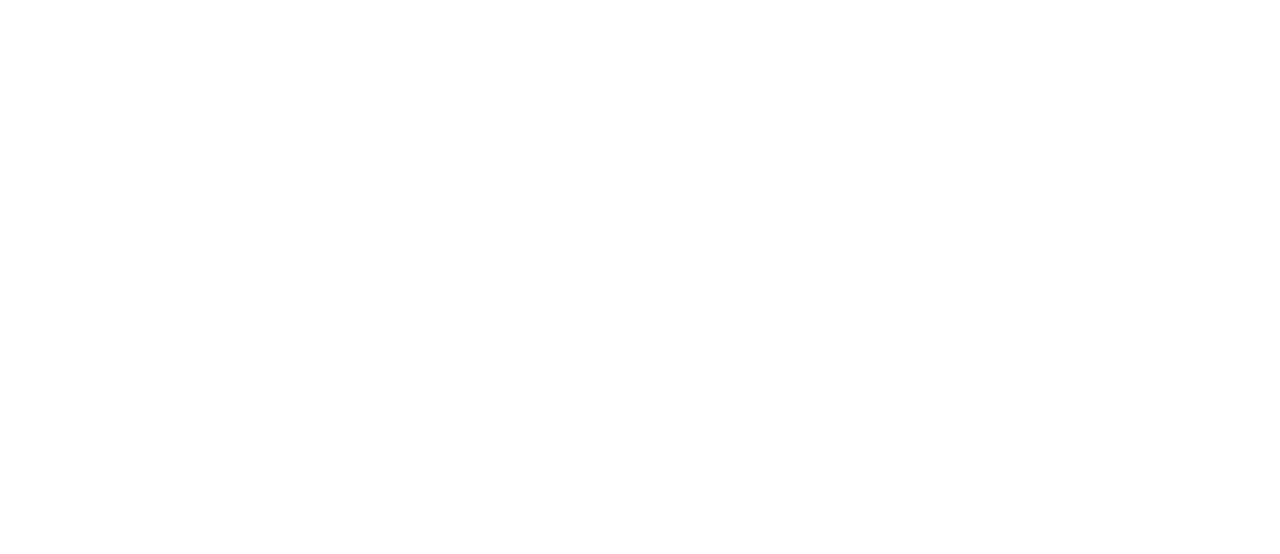
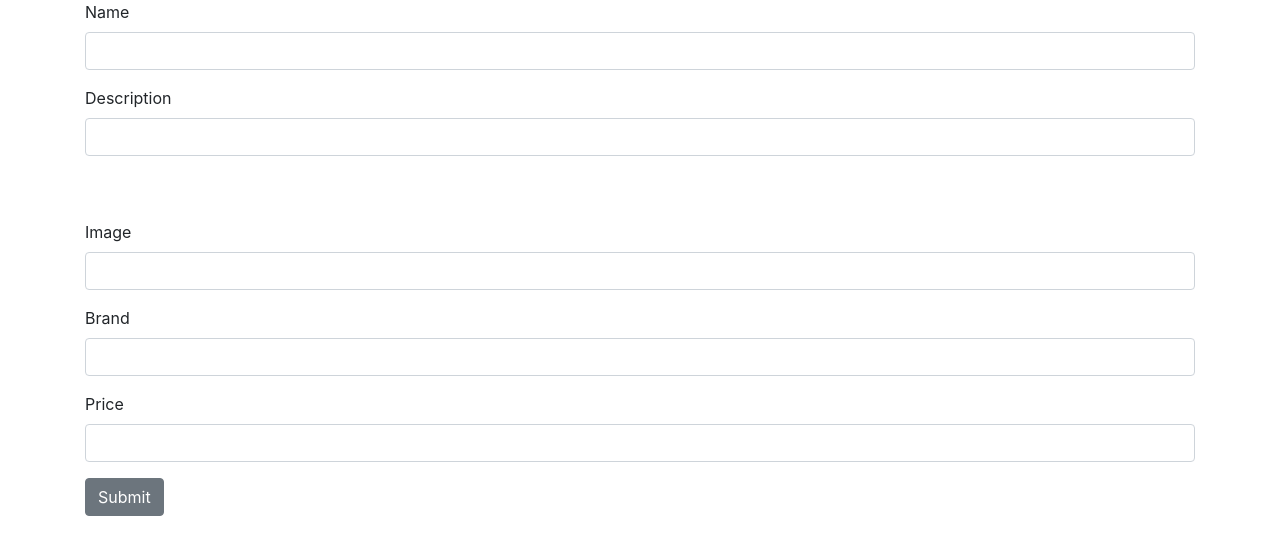
Before and after one commit to ismailturgul/FS-MAY21-M3D8, a plain HTML site: page index.html in a window 1280 px wide. Drawn offline with nearby package versions, Linux system fonts and the light colour scheme.

Commit message:
Homework
Got the information about  Product and added HTML

```diff
--- a/index.html
+++ b/index.html
@@ -19,11 +19,34 @@
     <title>Hello, world!</title>
   </head>
   <body>
+    <div class="container">
+        <div class="form-group">
+          <label for="formGroupExampleInput">Name</label>
+          <input type="text" class="form-control" id="name" />
+        </div>
+      <div class="form-group">
+        <label for="formGroupExampleInput">Description</label>
+        <input type="text" size="100" class="form-control" id="description" /> <br> <br>
+      </div>
+      <div class="form-group">
+        <label for="formGroupExampleInput">Image</label>
+        <input src="" class="form-control" id="imageurl" />
+      </div>
+      <div class="form-group">
+        <label for="formGroupExampleInput">Brand</label>
+        <input type="text" class="form-control" id="brand" />
+      </div>
+      <div class="form-group">
+        <label for="formGroupExampleInput">Price</label>
+        <input type="text" class="form-control" id="price" />
+      </div>
+      <button type="submit" class="btn btn-secondary">Submit</button>
+    </div>
     <script>
 
 
 
-         const getData = async (events) => {
+         const getProduct = async (events) => {
         const url = "https://striveschool-api.herokuapp.com/api/product/";
         const myEvent = {
           name: "app test 1",
@@ -37,7 +60,7 @@
         try {
           const response = await fetch(url, {
             method: "POST",
-            body: JSON.stringify(myObject),
+            body: JSON.stringify(myEvent),
             headers: {
              "Authorization": "Bearer eyJhbGciOiJIUzI1NiIsInR5cCI6IkpXVCJ9.eyJfaWQiOiI2MGRjNjNmYmIzNTgxNzAwMTVjMjI3MGYiLCJpYXQiOjE2MjUwNTYzOTUsImV4cCI6MTYyNjI2NTk5NX0.HBZLYu70myKI9gN2Ws8VhyMOG_0WgZDtB77ZMnhoS2M",
               "Content-Type": "application/json",
@@ -57,6 +80,8 @@
       const displayEvents = (events) => {
         const ul = document.getElementById("currentEvents");
       };
+
+
     </script>
     <script
       src="https://code.jquery.com/jquery-3.5.1.slim.min.js"
```
